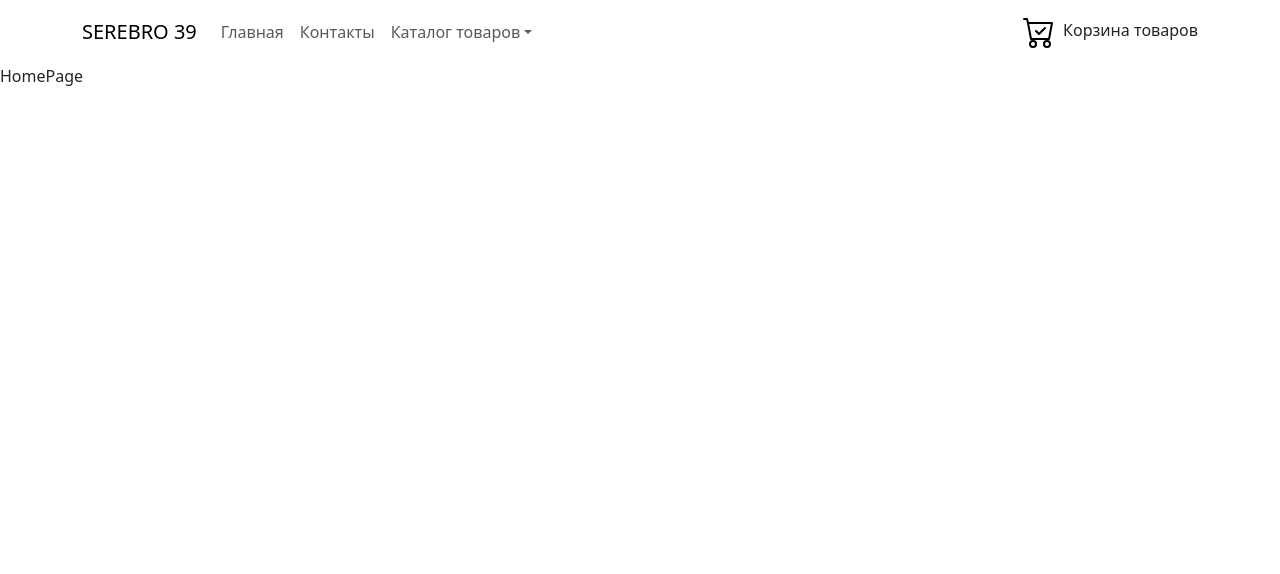
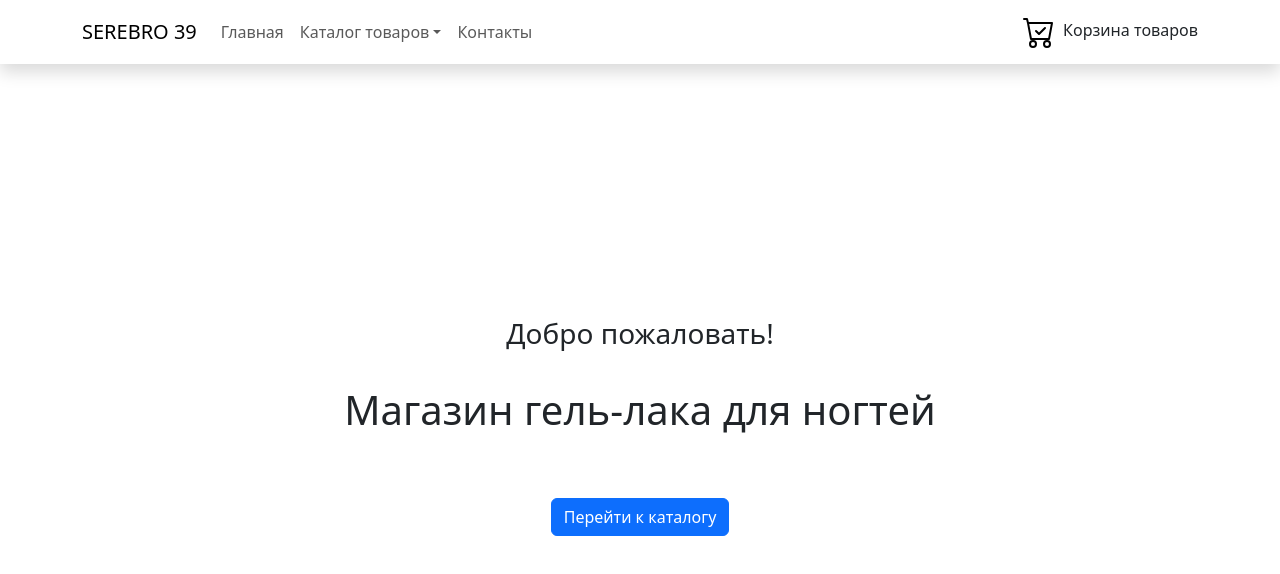
Before and after one commit to blank-evgeniy/nail-polish-store, a React (Vite) app: page /#/ in a window 1280 px wide. Shown: the top 574 px of the page. Built offline with nearby package versions, Linux system fonts and the light colour scheme.

Commit message:
Added home page

```diff
--- a/src/App.tsx
+++ b/src/App.tsx
@@ -5,7 +5,9 @@ function App() {
     return (
         <>
             <Header />
-            <Outlet />
+            <main>
+                <Outlet />
+            </main>
         </>
     );
 }
--- a/src/components/Header/Header.tsx
+++ b/src/components/Header/Header.tsx
@@ -21,7 +21,7 @@ const Header = () => {
 
     return (
         <header>
-            <nav className="navbar navbar-expand-lg">
+            <nav className="navbar navbar-expand-lg shadow">
                 <div className="container-lg">
                     <a className="navbar-brand" href="#">
                         SEREBRO 39
@@ -53,17 +53,6 @@ const Header = () => {
                                     Главная
                                 </Link>
                             </li>
-                            <li
-                                className={
-                                    currentUrl === '/contacts'
-                                        ? 'nav-item active'
-                                        : 'nav-item'
-                                }
-                            >
-                                <Link className="nav-link" to="/contacts">
-                                    Контакты
-                                </Link>
-                            </li>
                             <li className="nav-item dropdown">
                                 <Link
                                     className="nav-link dropdown-toggle"
@@ -86,6 +75,17 @@ const Header = () => {
                                         </li>
                                     ))}
                                 </ul>
+                            </li>
+                            <li
+                                className={
+                                    currentUrl === '/contacts'
+                                        ? 'nav-item active'
+                                        : 'nav-item'
+                                }
+                            >
+                                <Link className="nav-link" to="/contacts">
+                                    Контакты
+                                </Link>
                             </li>
                         </ul>
 
--- a/src/main.tsx
+++ b/src/main.tsx
@@ -7,6 +7,7 @@ import App from './App.tsx';
 import './scss/index.scss';
 import 'bootstrap/dist/css/bootstrap.min.css';
 import 'bootstrap/dist/js/bootstrap.bundle.min.js';
+import Home from './pages/Home.tsx';
 
 const router = createHashRouter([
     {
@@ -16,7 +17,7 @@ const router = createHashRouter([
         children: [
             {
                 index: true,
-                element: <div>HomePage</div>,
+                element: <Home />,
             },
             {
                 path: '/categories',
--- /dev/null
+++ b/src/pages/Home.tsx
@@ -0,0 +1,20 @@
+import { useNavigate } from 'react-router-dom';
+
+const Home = () => {
+    const navigate = useNavigate();
+
+    return (
+        <div className="container-lg d-flex flex-column align-items-center justify-content-center py-5 h-100">
+            <p className="fs-3">Добро пожаловать!</p>
+            <h1 className="my-3 text-center">Магазин гель-лака для ногтей</h1>
+            <button
+                onClick={() => navigate('/categories')}
+                className="btn btn-primary mt-5"
+            >
+                Перейти к каталогу
+            </button>
+        </div>
+    );
+};
+
+export default Home;
--- a/src/scss/index.scss
+++ b/src/scss/index.scss
@@ -0,0 +1,10 @@
+body,
+html {
+    height: 100%;
+    padding: 0;
+    margin: 0;
+}
+
+main {
+    height: calc(100vh - 80px);
+}
```
